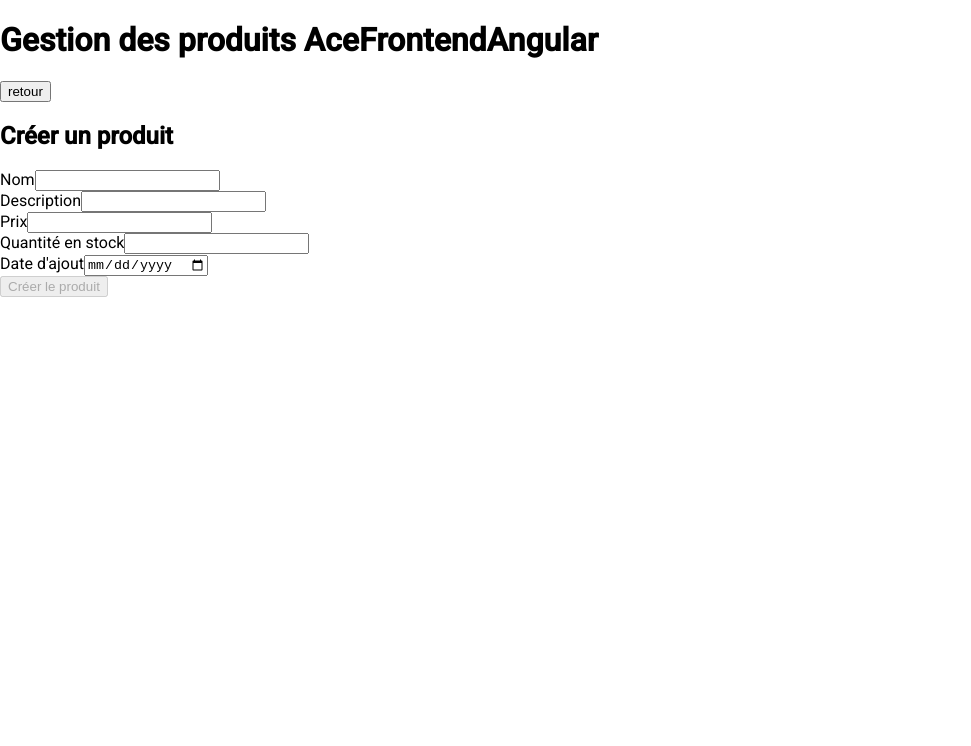
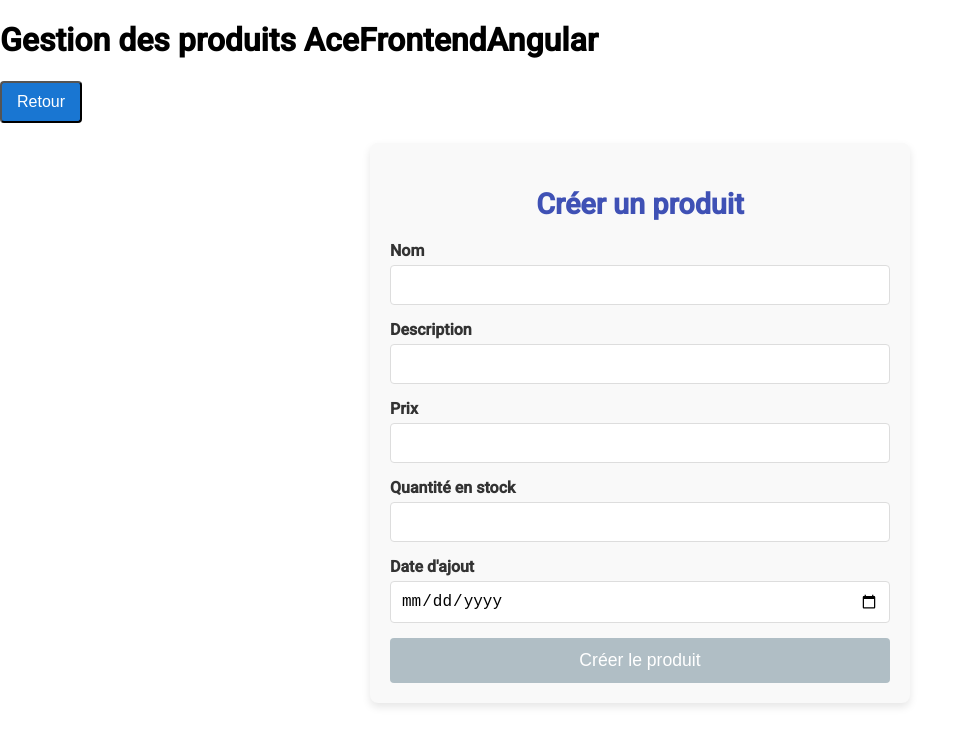
Before and after one commit to Saadct/AceFrontendAngular, an Angular app: page /product-create in a window 1280 px wide. Shown: the top 746 px of the page, without its empty margins (0-971 px from the left). Built offline with nearby package versions, Linux system fonts and the light colour scheme.

Commit message:
fix design and correct console.log useless

```diff
--- a/src/app/Pages/product-create/product-create.component.css
+++ b/src/app/Pages/product-create/product-create.component.css
@@ -0,0 +1,94 @@
+.product-create {
+max-width: 500px;
+margin: 0 auto;
+padding: 20px;
+background-color: #f9f9f9;
+border-radius: 8px;
+box-shadow: 0 4px 8px rgba(0, 0, 0, 0.1);
+text-align: center;
+}
+
+.product-create h2 {
+font-size: 1.8rem;
+margin-bottom: 20px;
+color: #3f51b5;
+}
+
+.form-field {
+margin-bottom: 15px;
+text-align: left;
+display: flex;
+flex-direction: column;
+align-items: flex-start;
+}
+
+.form-field label {
+font-weight: 600;
+margin-bottom: 5px;
+color: #333;
+}
+
+.form-field input {
+padding: 10px;
+font-size: 1rem;
+border: 1px solid #ddd;
+border-radius: 4px;
+width: 100%;
+box-sizing: border-box;
+}
+
+.form-field input:focus {
+border-color: #3f51b5;
+outline: none;
+}
+
+.form-field div {
+font-size: 0.9rem;
+color: #d32f2f;
+margin-top: 5px;
+}
+
+.submit-button {
+padding: 12px 20px;
+font-size: 1.1rem;
+background-color: #3f51b5;
+color: white;
+border: none;
+border-radius: 4px;
+width: 100%;
+cursor: pointer;
+}
+
+.submit-button:disabled {
+background-color: #b0bec5;
+cursor: not-allowed;
+}
+
+.submit-button:hover:enabled {
+background-color: #303f9f;
+}
+
+.loading-message, .success, .error {
+margin-top: 15px;
+}
+
+.success {
+color: #388e3c;
+}
+
+.error {
+color: #d32f2f;
+}
+
+.custom-button {
+font-size: 1rem;
+background-color: #1976d2;
+color: white;
+margin-bottom: 20px;
+padding: 10px 15px;
+border-radius: 4px;
+}
+
+.custom-button:hover {
+background-color: #1565c0;
+}
--- a/src/app/Pages/product-create/product-create.component.html
+++ b/src/app/Pages/product-create/product-create.component.html
@@ -1,11 +1,12 @@
 <button mat-flat-button color="primary" [routerLink]="''" class="custom-button">
-    retour
+    Retour
 </button>
+
 <div class="product-create">
     <h2>Créer un produit</h2>
 
     <form [formGroup]="productForm" (ngSubmit)="onSubmit()">
-      <div>
+        <div class="form-field">
             <label for="nom">Nom</label>
             <input id="nom" formControlName="nom" type="text" />
             <div *ngIf="productForm.get('nom')?.invalid && productForm.get('nom')?.touched">
@@ -13,7 +14,7 @@
             </div>
         </div>
 
-      <div>
+        <div class="form-field">
             <label for="description">Description</label>
             <input id="description" formControlName="description" type="text" />
             <div *ngIf="productForm.get('description')?.invalid && productForm.get('description')?.touched">
@@ -21,7 +22,7 @@
             </div>
         </div>
 
-      <div>
+        <div class="form-field">
             <label for="prix">Prix</label>
             <input id="prix" formControlName="prix" type="number" />
             <div *ngIf="productForm.get('prix')?.invalid && productForm.get('prix')?.touched">
@@ -29,7 +30,7 @@
             </div>
         </div>
 
-      <div>
+        <div class="form-field">
             <label for="quantiteEnStock">Quantité en stock</label>
             <input id="quantiteEnStock" formControlName="quantiteEnStock" type="number" />
             <div *ngIf="productForm.get('quantiteEnStock')?.invalid && productForm.get('quantiteEnStock')?.touched">
@@ -37,7 +38,7 @@
             </div>
         </div>
 
-      <div>
+        <div class="form-field">
             <label for="dateAjout">Date d'ajout</label>
             <input id="dateAjout" formControlName="dateAjout" type="date" />
             <div *ngIf="productForm.get('dateAjout')?.invalid && productForm.get('dateAjout')?.touched">
@@ -45,10 +46,9 @@
             </div>
         </div>
 
-      <button type="submit" [disabled]="productForm.invalid || loading">Créer le produit</button>
+        <button type="submit" [disabled]="productForm.invalid || loading" class="submit-button">
+            Créer le produit
+        </button>
     </form>
 
-    <div *ngIf="loading">Chargement...</div>
-    <div *ngIf="successMessage" class="success">{{ successMessage }}</div>
-    <div *ngIf="errorMessage" class="error">{{ errorMessage }}</div>
 </div>
--- a/src/app/Pages/product-create/product-create.component.ts
+++ b/src/app/Pages/product-create/product-create.component.ts
@@ -7,6 +7,7 @@ import { CommonModule, NgFor, NgIf } from '@angular/common';
 import { Route, Router, RouterModule } from '@angular/router';
 import { MatSortModule } from '@angular/material/sort';
 import { MatTableModule } from '@angular/material/table';
+import { MatSnackBar } from '@angular/material/snack-bar';
 
 @Component({
   selector: 'app-product-create',
@@ -28,7 +29,8 @@ export class ProductCreateComponent {
   errorMessage: string = '';
 
   constructor(private fb: FormBuilder, private productService: ProductService,
-    private router: Router
+    private router: Router, private snackBar: MatSnackBar
+
   ) {
 
     this.productForm = this.fb.group({
@@ -52,16 +54,20 @@ export class ProductCreateComponent {
     this.productService.createProduct(productData).subscribe(
       (response) => {
         this.loading = false;
-        this.successMessage = 'Produit créé avec succès !';
-        this.errorMessage = '';
-        this.productForm.reset();
+        this.showNotification('Produit ajouté avec succès !', 'success');
         this.router.navigate(['']);
       },
       (error) => {
         this.loading = false;
-        this.successMessage = '';
-        this.errorMessage = 'Erreur lors de la création du produit : ' + error.message;
+        this.showNotification('Erreur lors de la modification du produit.', 'error');
       }
     );
   }
+
+  private showNotification(message: string, type: 'success' | 'error') {
+    this.snackBar.open(message, 'Fermer', {
+      duration: 4000,
+      panelClass: type === 'success' ? 'snack-success' : 'snack-error'
+    });
+  }
 }
--- a/src/app/Pages/product-edit/product-edit.component.css
+++ b/src/app/Pages/product-edit/product-edit.component.css
@@ -0,0 +1,94 @@
+.product-edit {
+max-width: 500px;
+margin: 0 auto;
+padding: 20px;
+background-color: #f9f9f9;
+border-radius: 8px;
+box-shadow: 0 4px 8px rgba(0, 0, 0, 0.1);
+text-align: center;
+}
+
+.product-edit h2 {
+font-size: 1.8rem;
+margin-bottom: 20px;
+color: #3f51b5;
+}
+
+.form-field {
+margin-bottom: 15px;
+text-align: left;
+display: flex;
+flex-direction: column;
+align-items: flex-start;
+}
+
+.form-field label {
+font-weight: 600;
+margin-bottom: 5px;
+color: #333;
+}
+
+.form-field input {
+padding: 10px;
+font-size: 1rem;
+border: 1px solid #ddd;
+border-radius: 4px;
+width: 100%;
+box-sizing: border-box;
+}
+
+.form-field input:focus {
+border-color: #3f51b5;
+outline: none;
+}
+
+.form-field div {
+font-size: 0.9rem;
+color: #d32f2f;
+margin-top: 5px;
+}
+
+.submit-button {
+padding: 12px 20px;
+font-size: 1.1rem;
+background-color: #3f51b5;
+color: white;
+border: none;
+border-radius: 4px;
+width: 100%;
+cursor: pointer;
+}
+
+.submit-button:disabled {
+background-color: #b0bec5;
+cursor: not-allowed;
+}
+
+.submit-button:hover:enabled {
+background-color: #303f9f;
+}
+
+.loading-message, .success, .error {
+margin-top: 15px;
+}
+
+.success {
+color: #388e3c;
+}
+
+.error {
+color: #d32f2f;
+}
+
+.custom-button {
+font-size: 1rem;
+background-color: #1976d2;
+color: white;
+margin-bottom: 20px;
+padding: 10px 15px;
+border-radius: 4px;
+}
+
+.custom-button:hover {
+background-color: #1565c0;
+}
--- a/src/app/Pages/product-edit/product-edit.component.html
+++ b/src/app/Pages/product-edit/product-edit.component.html
@@ -1,12 +1,12 @@
+<button mat-flat-button color="primary" [routerLink]="''" class="custom-button">
+    Retour
+</button>
 
-<button mat-flat-button color="primary" [routerLink]="''" class="custom-button">
-    retour
-  </button>
 <div class="product-edit">
     <h2>Éditer un produit</h2>
 
     <form [formGroup]="productForm" (ngSubmit)="onSubmit()">
-      <div>
+        <div class="form-field">
             <label for="nom">Nom</label>
             <input id="nom" formControlName="nom" type="text" />
             <div *ngIf="productForm.get('nom')?.invalid && productForm.get('nom')?.touched">
@@ -14,7 +14,7 @@
             </div>
         </div>
 
-      <div>
+        <div class="form-field">
             <label for="description">Description</label>
             <input id="description" formControlName="description" type="text" />
             <div *ngIf="productForm.get('description')?.invalid && productForm.get('description')?.touched">
@@ -22,7 +22,7 @@
             </div>
         </div>
 
-      <div>
+        <div class="form-field">
             <label for="prix">Prix</label>
             <input id="prix" formControlName="prix" type="number" />
             <div *ngIf="productForm.get('prix')?.invalid && productForm.get('prix')?.touched">
@@ -30,7 +30,7 @@
             </div>
         </div>
 
-      <div>
+        <div class="form-field">
             <label for="quantiteEnStock">Quantité en stock</label>
             <input id="quantiteEnStock" formControlName="quantiteEnStock" type="number" />
             <div *ngIf="productForm.get('quantiteEnStock')?.invalid && productForm.get('quantiteEnStock')?.touched">
@@ -38,7 +38,7 @@
             </div>
         </div>
 
-      <div>
+        <div class="form-field">
             <label for="dateAjout">Date d'ajout</label>
             <input id="dateAjout" formControlName="dateAjout" type="date" />
             <div *ngIf="productForm.get('dateAjout')?.invalid && productForm.get('dateAjout')?.touched">
@@ -46,10 +46,8 @@
             </div>
         </div>
 
-      <button type="submit" [disabled]="productForm.invalid || loading">éditer le produit</button>
+        <button type="submit" [disabled]="productForm.invalid || loading" class="submit-button">
+            Éditer le produit
+        </button>
     </form>
-
-    <div *ngIf="loading">Chargement...</div>
-    <div *ngIf="successMessage" class="success">{{ successMessage }}</div>
-    <div *ngIf="errorMessage" class="error">{{ errorMessage }}</div>
 </div>
--- a/src/app/Pages/product-list/product-list.component.html
+++ b/src/app/Pages/product-list/product-list.component.html
@@ -1,5 +1,8 @@
 <div class="mat-app-background basic-container ">
-    <button mat-flat-button color="primary" [routerLink]="'product-create'" class="custom-button">
+  <h2>Liste des produits</h2>
+
+
+  <button mat-flat-button color="primary" [routerLink]="'product-create'" class="custom-button">
         Créer un produit
       </button>
 
@@ -46,5 +49,4 @@
       <tr mat-row *matRowDef="let row; columns: displayedColumns;"></tr>
     </table>
 
-
   </div>
```
Also changed, not shown: src/app/Pages/product-edit/product-edit.component.ts (+16 -4 lines), src/app/Pages/product-list/product-list.component.ts (+19 -7 lines). Lines whose indentation alone changed are shown as unchanged.
